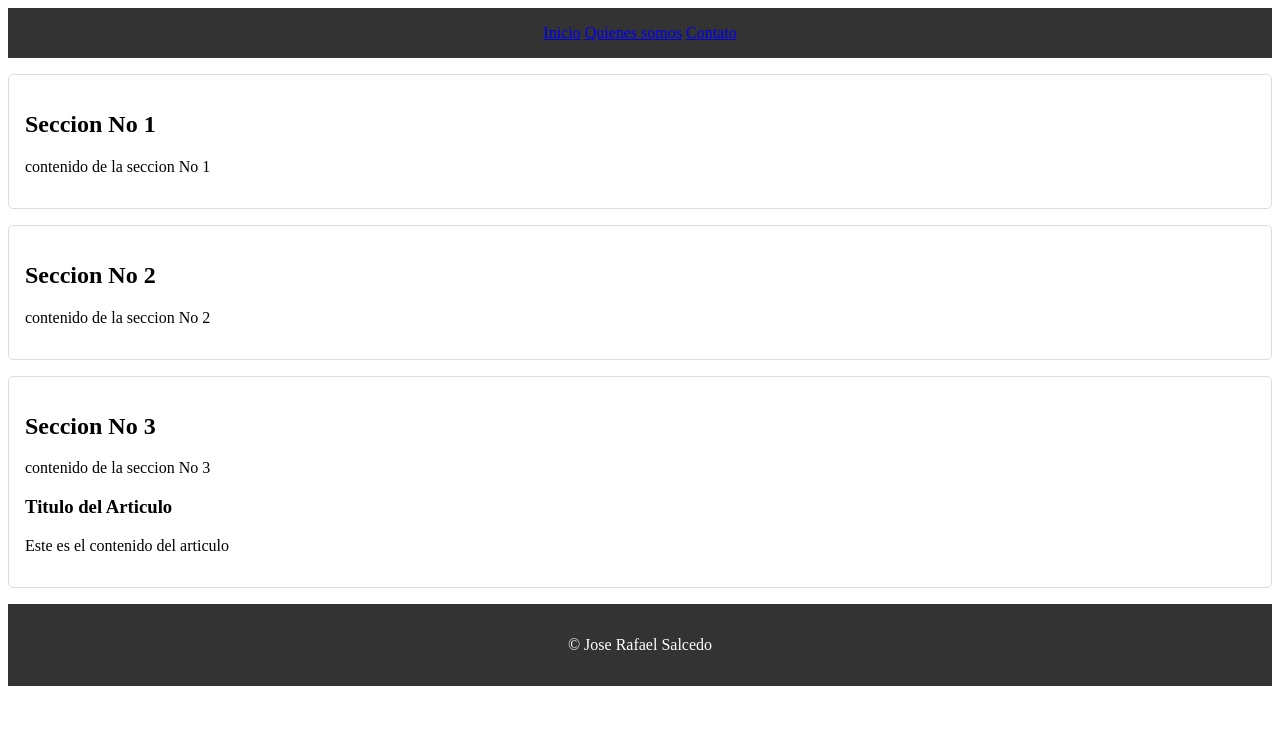
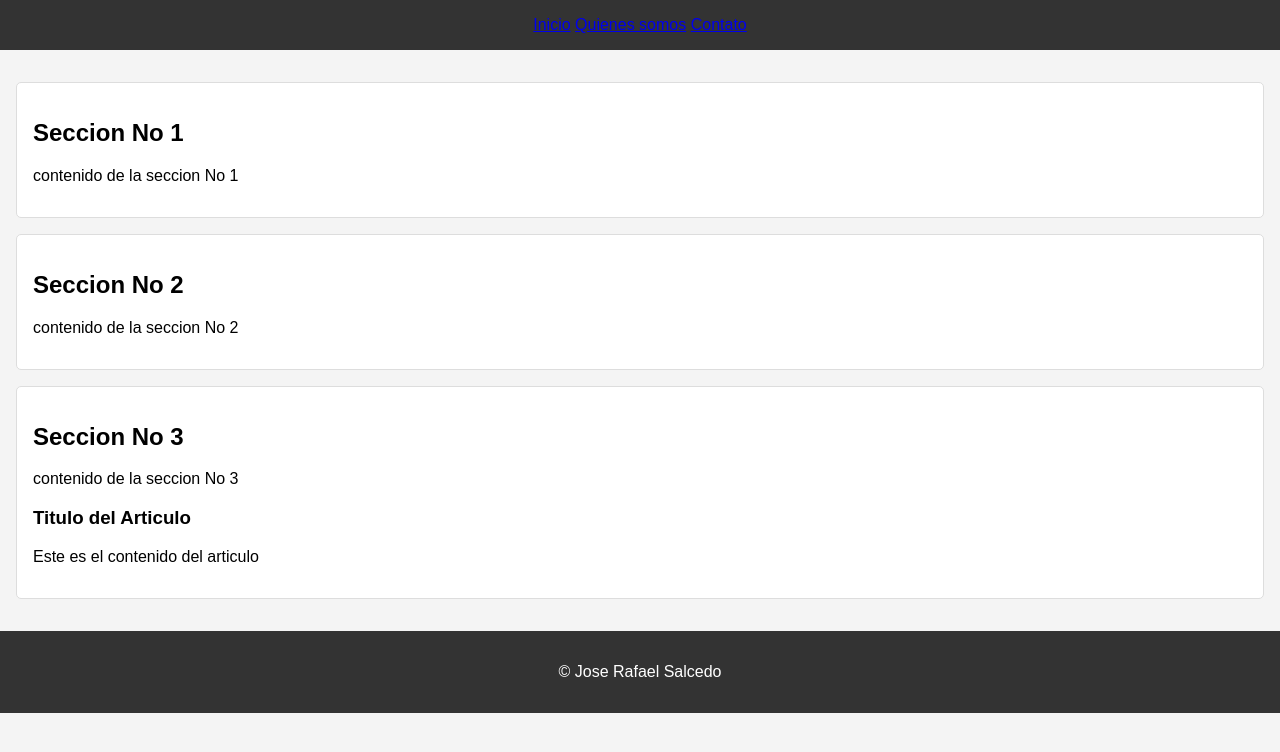
Before and after one commit to Joserafa20/Lab15, a plain HTML site: page index.html in a window 1280 px wide. Drawn offline with Linux system fonts and the light colour scheme.

Commit message:
Modificando CSS

```diff
--- a/assent/style.css
+++ b/assent/style.css
@@ -1,3 +1,9 @@
+body{
+    margin: 0;
+    padding: 0;
+    font-family: Arial, Helvetica, sans-serif;
+    background-color: #f4f4f4;
+}
 
 section {
     background-color: white;
@@ -13,3 +19,7 @@ header, footer {
     text-align: center;
     padding: 1em 0;
 }
+
+div{
+    padding: 1em;
+}
```
